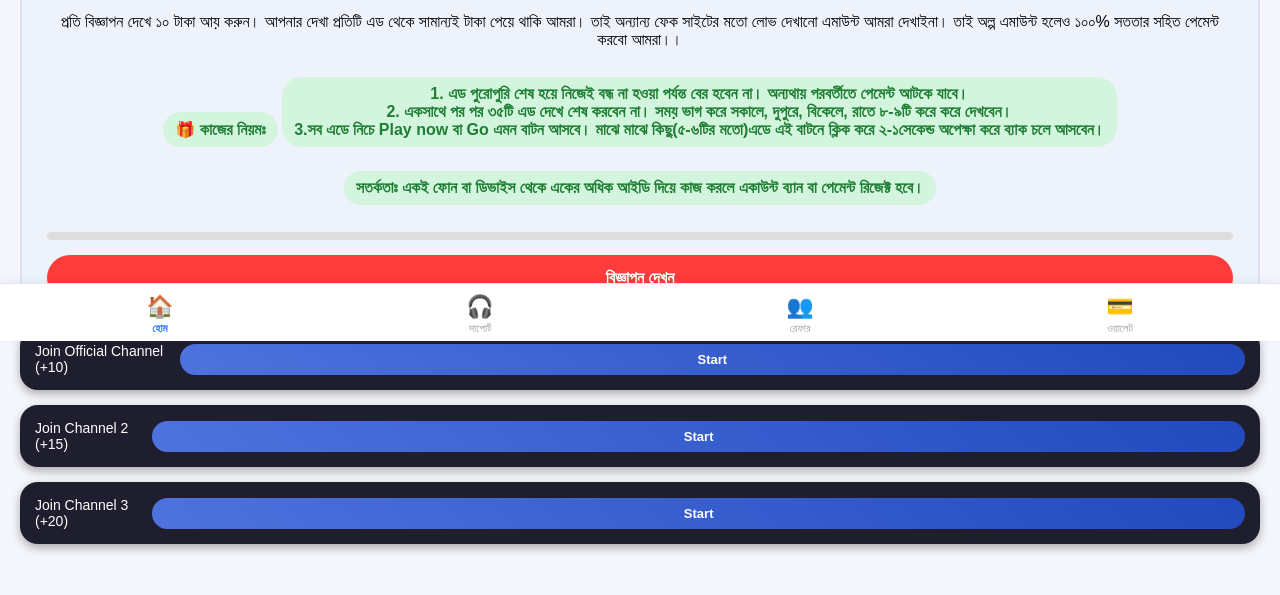
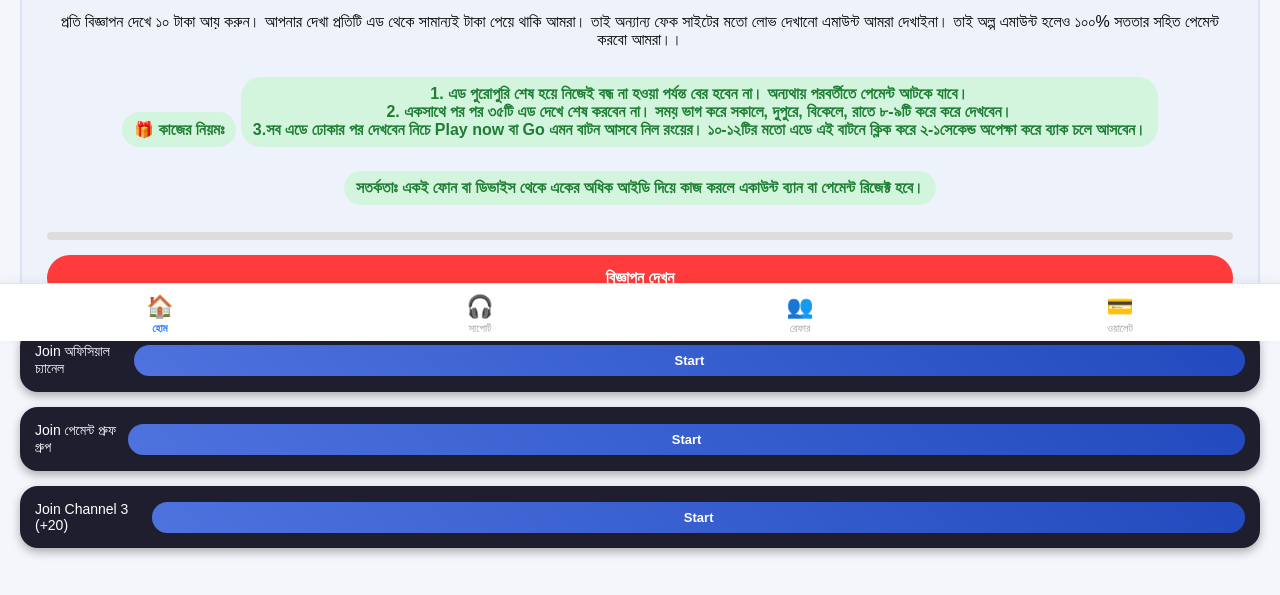
Before and after one commit to 444286/tg-earn-pro, a website: page public/index.html in a window 1280 px wide. Shown: the part 459-1054 px from the top of the page. Drawn offline with Linux system fonts and the light colour scheme; a script that the page names is missing.

Commit message:
Update index.html

```diff
--- a/public/index.html
+++ b/public/index.html
@@ -6,7 +6,7 @@
 <script src="https://telegram.org/js/telegram-web-app.js"></script>
 <script src="https://sad.adsgram.ai/js/sad.min.js"></script>
 <link rel="stylesheet" href="style.css">
-<title>Red WaterMelon</title>
+<title>Zomato Earning Platform</title>
 </head>
 <body>
 
@@ -55,7 +55,7 @@
 <div class="reward-badge">
 1. এড পুরোপুরি শেষ হয়ে নিজেই বন্ধ না হওয়া পর্যন্ত বের হবেন না। অন্যথায় পরবর্তীতে পেমেন্ট আটকে যাবে।<br>
 2. একসাথে পর পর ৩৫টি এড দেখে শেষ করবেন না। সময় ভাগ করে সকালে, দুপুরে, বিকেলে, রাতে ৮-৯টি করে করে দেখবেন।<br>
-3.সব এডে নিচে Play now বা Go এমন বাটন আসবে। মাঝে মাঝে কিছু(৫-৬টির মতো)এডে এই বাটনে ক্লিক করে ২-১সেকেন্ড অপেক্ষা করে ব্যাক চলে আসবেন।
+3.সব এডে ঢোকার পর দেখবেন নিচে Play now বা Go এমন বাটন আসবে নিল রংয়ের। ১০-১২টির মতো এডে এই বাটনে ক্লিক করে ২-১সেকেন্ড অপেক্ষা করে ব্যাক চলে আসবেন।
 </div>
 
 <div class="reward-badge">
@@ -73,14 +73,14 @@
 <!-- 🔥 TASK SECTION (HOME এর ভিতরে রাখা হয়েছে) -->
 
 <div class="task-card">
-<span>Join Official Channel  (+10)</span>
+<span>Join অফিসিয়াল চ্যানেল</span>
 <button id="task1Btn" onclick="startTask('task1','https://t.me/zomato_app_official_channel')">
 Start
 </button>
 </div>
 
 <div class="task-card">
-<span>Join Channel 2 (+15)</span>
+<span>Join পেমেন্ট প্রুফ গ্রুপ</span>
 <button id="task2Btn" onclick="startTask('task2','https://t.me/zomato_app_payment_proof')">
 Start
 </button>
```
